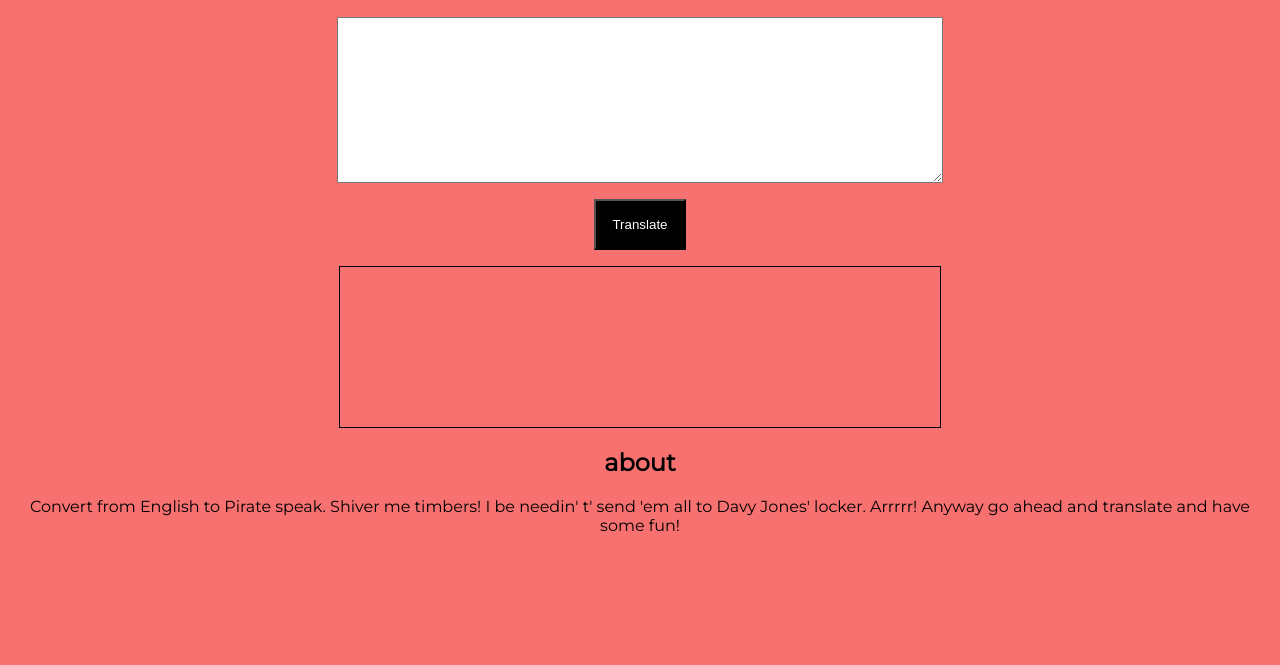
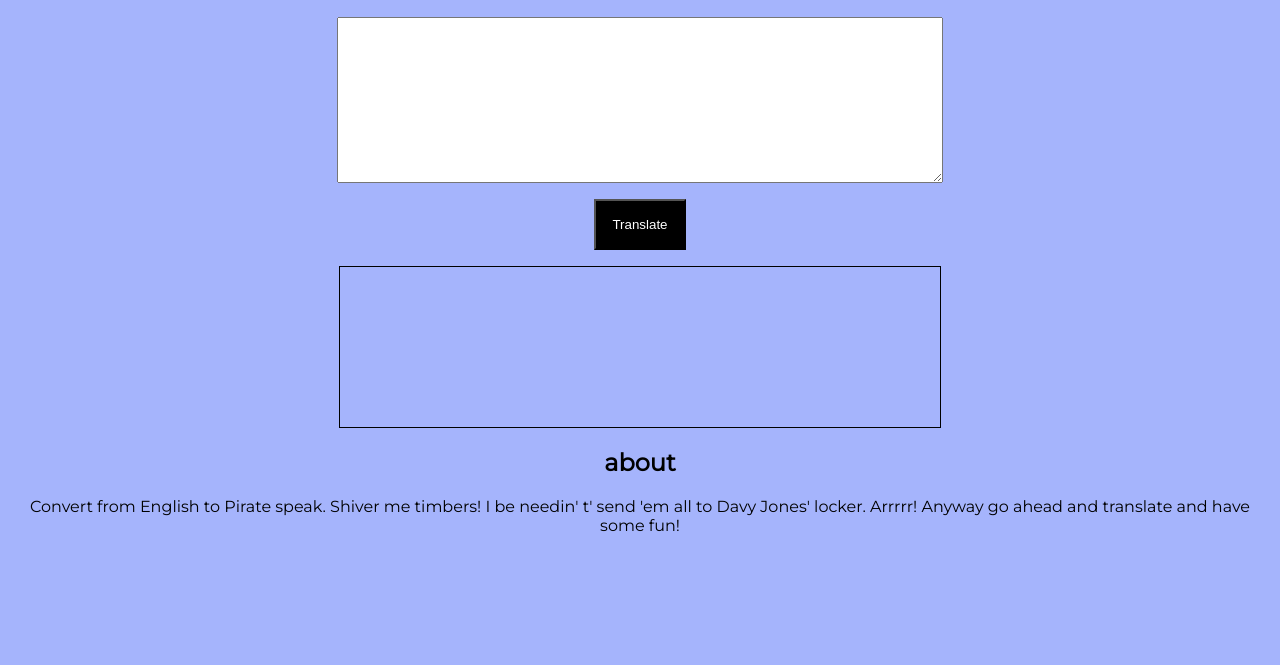
Before and after one commit to ShreyashMahajan/shreyash-catalan-app, a plain HTML site: page index.html in a window 1280 px wide. Shown: the part 135-800 px from the top of the page. Drawn offline with Linux system fonts and the light colour scheme.

Commit message:
background color changed

```diff
--- a/styles.css
+++ b/styles.css
@@ -1,7 +1,7 @@
 @import url('https://fonts.googleapis.com/css2?family=Montserrat&display=swap');
 
 :root {
-    --primary-color: #F87171;
+    --primary-color: #A5B4FC;
 }
 
 body {
```
